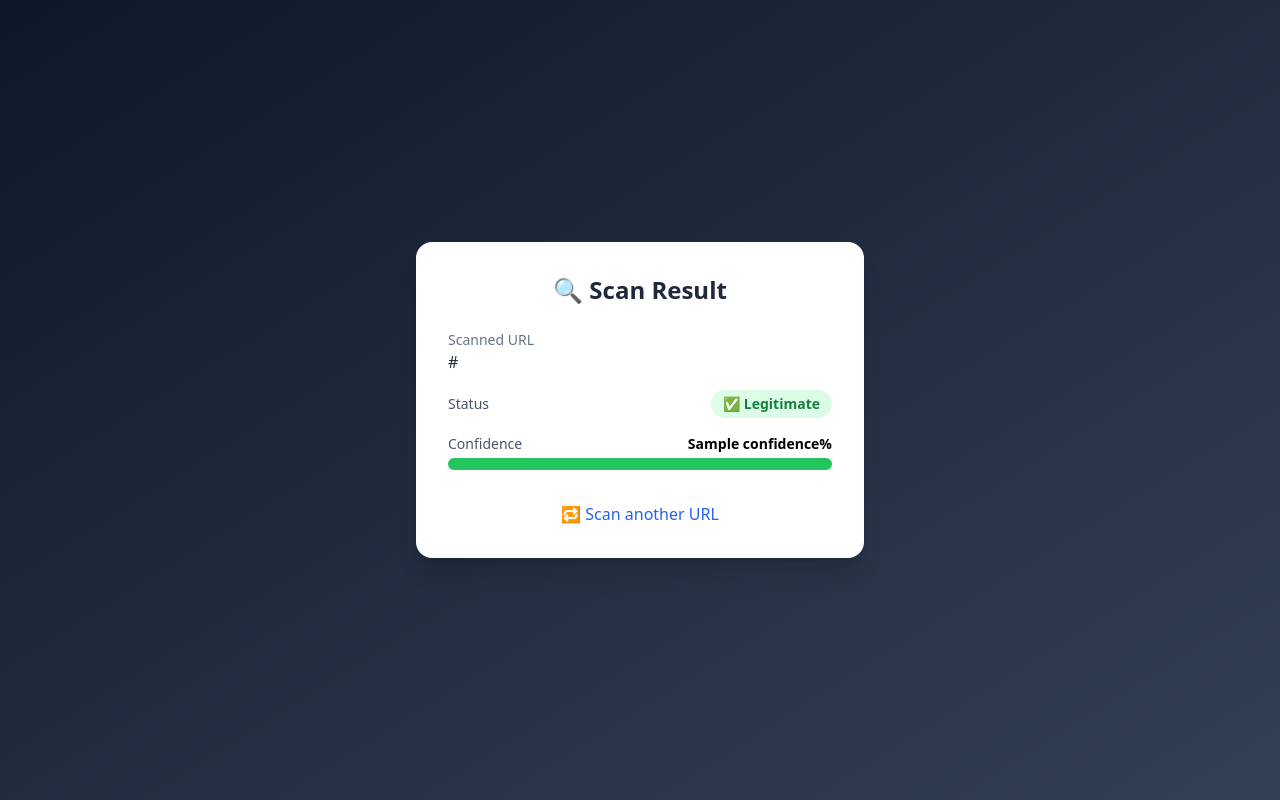
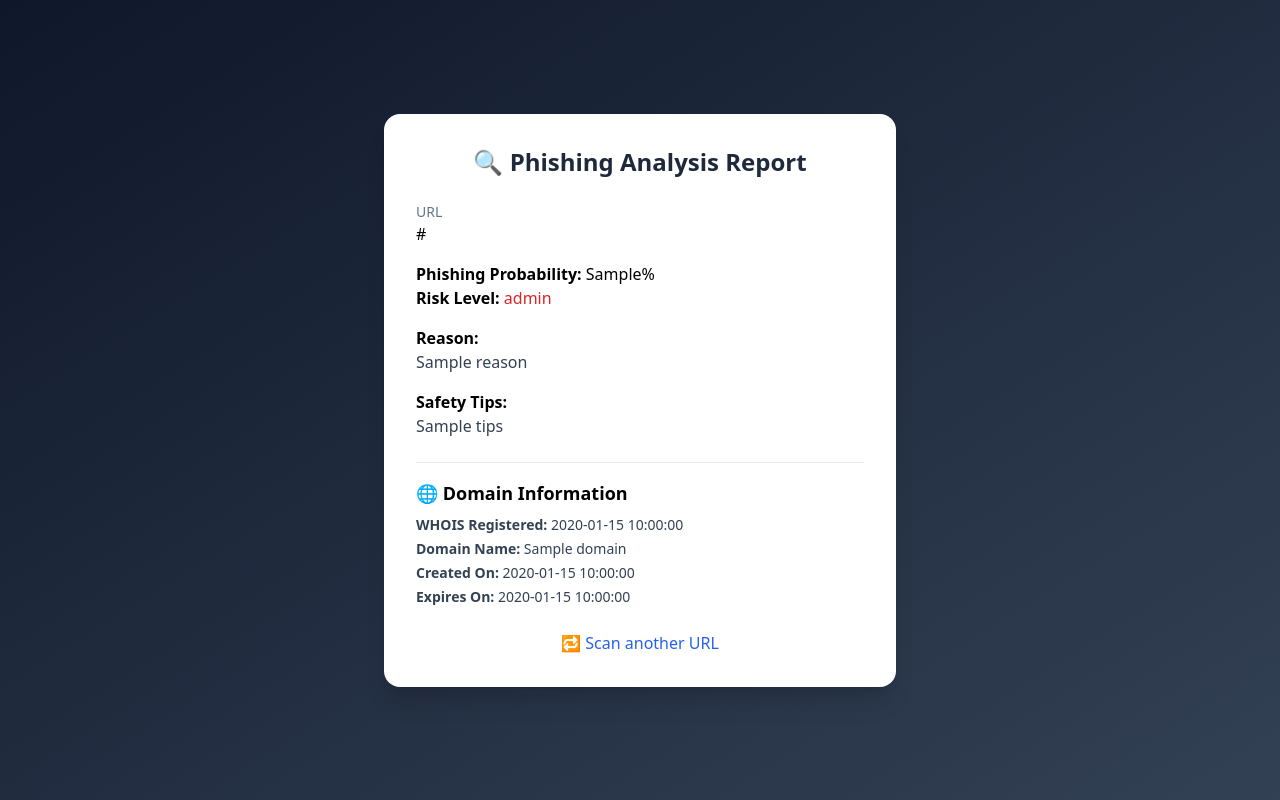
Before and after one commit to AJMAC5600/phishing_detection, a Flask app: template templates/result.html in a window 1280 px wide. Run offline with Flask 3, Linux system fonts and the light colour scheme; the template is opened without the code that fills it: most values are stand-ins (such as "Sample title", 1, 10 or a date in 2020); parts of the project's set-up code (start-up, migrations or seed data) failed here and were passed over; some libraries are stand-ins or nearby versions.

Commit message:
new checking

```diff
--- a/app.py
+++ b/app.py
@@ -14,11 +14,11 @@ def check_url():
     result = predict_url(url)
 
     return render_template(
-        "result.html",
-        url=url,
-        label=result["label"],
-        confidence=result["confidence"]
+    "result.html",
+    url=url,
+    result=result
     )
+
 
 if __name__ == "__main__":
     app.run()
--- a/ml/predict.py
+++ b/ml/predict.py
@@ -1,10 +1,8 @@
 import joblib
 from urllib.parse import urlparse
 
-from ml.feature_extractor import extract_features
+from ml.feature_extractor import extract_features   # ✅ REQUIRED
 from whois_utils.whois_lookup import get_domain_age
-from utils.site_status import check_website_online
-
 
 # =========================
 # Configuration
@@ -30,85 +28,81 @@ TRUSTED_DOMAINS = {
     "amazon.com",
     "amazon.in",
     "linkedin.com",
-    "facebook.com"
+    "facebook.com",
+    "vercel.com"
 }
 
 PHISHING_THRESHOLD = 0.7
 SUSPICIOUS_THRESHOLD = 0.5
 
-
 # =========================
-# Load model once
+# Load model
 # =========================
 
 model = joblib.load("models/xgboost_model.pkl")
-
 
 # =========================
 # Prediction Function
 # =========================
 
 def predict_url(url):
-    site_status = check_website_online(url)
-
-    if not site_status["online"]:
-        return {
-            "label": "Offline / Unreachable",
-            "confidence": 0
-        }
     features = extract_features(url)
 
-    host = urlparse(url).hostname
+    domain = urlparse(url).hostname
 
-    # 🔒 Whitelist trusted domains
-    if host in TRUSTED_DOMAINS:
+    # Trusted domain shortcut
+    if domain in TRUSTED_DOMAINS:
         return {
             "label": "Legitimate",
-            "confidence": 99.0
+            "risk_level": "SAFE",
+            "phishing_probability": 5,
+            "reason": "Known legitimate domain",
+            "tips": "No additional tips.",
+            "whois": {
+                "registered": "Yes",
+                "domain": domain,
+                "created": "Unknown",
+                "expires": "Unknown"
+            }
         }
 
-    # Use ROOT domain for WHOIS
-    domain = ".".join(host.split(".")[-2:])
     whois_data = get_domain_age(domain)
     domain_age = whois_data["domain_age_days"]
 
     whois_missing = 1 if domain_age == -1 else 0
 
-    # Build feature vector
     feature_vector = [features[f] for f in FEATURE_ORDER]
     feature_vector.append(domain_age)
     feature_vector.append(whois_missing)
 
-    # 🔹 Raw ML probability (phishing probability)
-    probability = model.predict_proba([feature_vector])[0][1]
+    probability = model.predict_proba([feature_vector])[0][1] * 100
 
-    # =========================
-    # CONFIDENCE CALIBRATION (KEY PART)
-    # =========================
-    safe_signals = 0
-
-    if features["has_https"] == 1:
-        safe_signals += 1
-    if features["suspicious_words"] == 0:
-        safe_signals += 1
-    if features["has_ip"] == 0:
-        safe_signals += 1
-
-    # If at least 2 strong safety signals → reduce phishing probability
-    if safe_signals >= 2:
-        probability *= 0.6
-
-    # =========================
-    # Risk-based decision
-    # =========================
-    if probability >= PHISHING_THRESHOLD:
+    if probability >= 70:
         label = "Phishing"
-    elif probability >= SUSPICIOUS_THRESHOLD:
+        risk = "DANGEROUS"
+        reason = "URL shows strong phishing patterns"
+        tips = "Do not enter credentials or personal data."
+    elif probability >= 40:
         label = "Suspicious"
+        risk = "SUSPICIOUS"
+        reason = "URL contains suspicious characteristics"
+        tips = "Verify the website before proceeding."
     else:
         label = "Legitimate"
+        risk = "SAFE"
+        reason = "No significant phishing indicators detected"
+        tips = "No additional tips."
 
     return {
         "label": label,
-        "confidence": round(probability * 100, 2)
+        "risk_level": risk,
+        "phishing_probability": round(probability, 2),
+        "reason": reason,
+        "tips": tips,
+        "whois": {
+            "registered": "Yes" if domain_age != -1 else "No",
+            "domain": domain,
+            "created": "Unknown",
+            "expires": "Unknown"
+        }
     }
--- a/templates/result.html
+++ b/templates/result.html
@@ -2,93 +2,60 @@
 <html lang="en">
 <head>
   <meta charset="UTF-8" />
-    <title>Scan Result</title>
+  <title>Phishing Analysis Report</title>
   <script src="https://cdn.tailwindcss.com"></script>
 </head>
 
-  <body
-    class="min-h-screen bg-gradient-to-br from-slate-900 to-slate-700 flex items-center justify-center"
-  >
-    <div class="bg-white rounded-2xl shadow-xl p-8 w-full max-w-md">
-      <h1 class="text-2xl font-bold text-center text-slate-800">
-        🔍 Scan Result
+<body class="min-h-screen bg-gradient-to-br from-slate-900 to-slate-700 flex items-center justify-center">
+
+<div class="bg-white rounded-2xl shadow-xl p-8 w-full max-w-lg">
+  <h1 class="text-2xl font-bold text-center text-slate-800 mb-6">
+    🔍 Phishing Analysis Report
   </h1>
 
-      <div class="mt-6 space-y-4">
   <!-- URL -->
-        <div>
-          <p class="text-sm text-slate-500">Scanned URL</p>
-          <p class="break-all text-slate-800 font-medium">{{ url }}</p>
+  <p class="text-sm text-slate-500">URL</p>
+  <p class="break-all font-medium mb-4">{{ url }}</p>
+
+  <!-- Probability & Risk -->
+  <div class="mb-4">
+    <p><strong>Phishing Probability:</strong> {{ result.phishing_probability }}%</p>
+    <p>
+      <strong>Risk Level:</strong>
+      <span class="{% if result.risk_level == 'SAFE' %}text-green-600{% elif result.risk_level == 'SUSPICIOUS' %}text-yellow-600{% else %}text-red-600{% endif %}">
+        {{ result.risk_level }}
+      </span>
+    </p>
   </div>
 
-        <!-- STATUS -->
-        <div class="flex items-center justify-between">
-          <span class="text-sm font-medium text-slate-600">Status</span>
-
-          {% if label == 'Phishing' %}
-          <span
-            class="px-3 py-1 text-sm font-semibold rounded-full bg-red-100 text-red-700"
-          >
-            🚨 Phishing
-          </span>
-
-          {% elif label == 'Suspicious' %}
-          <span
-            class="px-3 py-1 text-sm font-semibold rounded-full bg-yellow-100 text-yellow-700"
-          >
-            ⚠️ Suspicious
-          </span>
-
-          {% elif label == 'Offline / Unreachable' %}
-          <span
-            class="px-3 py-1 text-sm font-semibold rounded-full bg-gray-200 text-gray-700"
-          >
-            🌐 Offline / Unreachable
-          </span>
-
-          {% elif label == 'Invalid URL' %}
-          <span
-            class="px-3 py-1 text-sm font-semibold rounded-full bg-gray-200 text-gray-700"
-          >
-            ❌ Invalid URL
-          </span>
-
-          {% else %}
-          <span
-            class="px-3 py-1 text-sm font-semibold rounded-full bg-green-100 text-green-700"
-          >
-            ✅ Legitimate
-          </span>
-          {% endif %}
+  <!-- Reason -->
+  <div class="mb-4">
+    <p class="font-semibold">Reason:</p>
+    <p class="text-slate-700">{{ result.reason }}</p>
   </div>
 
-        <!-- CONFIDENCE -->
-        <div>
-          <div class="flex justify-between text-sm mb-1">
-            <span class="text-slate-600">Confidence</span>
-
-            {% if label == 'Invalid URL' or label == 'Offline / Unreachable' %}
-            <span class="font-semibold">N/A</span>
-            {% else %}
-            <span class="font-semibold">{{ confidence }}%</span>
-            {% endif %}
+  <!-- Tips -->
+  <div class="mb-6">
+    <p class="font-semibold">Safety Tips:</p>
+    <p class="text-slate-700">{{ result.tips }}</p>
   </div>
 
-          <div class="w-full bg-slate-200 rounded-full h-3">
-            <div
-              class="h-3 rounded-full {% if label == 'Phishing' %} bg-red-500 {% elif label == 'Suspicious' %} bg-yellow-500 {% elif label == 'Offline / Unreachable' or label == 'Invalid URL' %} bg-gray-400 {% else %} bg-green-500 {% endif %}"
-              style="width: {{ confidence }}%"
-            ></div>
-          </div>
-        </div>
-      </div>
+  <hr class="my-4">
 
-      <a
-        href="/"
-        class="block mt-8 text-center text-blue-600 hover:underline font-medium"
-      >
+  <!-- Domain Info -->
+  <h2 class="text-lg font-semibold mb-2">🌐 Domain Information</h2>
+
+  <ul class="text-sm text-slate-700 space-y-1">
+    <li><strong>WHOIS Registered:</strong> {{ result.whois.registered }}</li>
+    <li><strong>Domain Name:</strong> {{ result.whois.domain }}</li>
+    <li><strong>Created On:</strong> {{ result.whois.created }}</li>
+    <li><strong>Expires On:</strong> {{ result.whois.expires }}</li>
+  </ul>
+
+  <a href="/" class="block mt-6 text-center text-blue-600 hover:underline font-medium">
     🔁 Scan another URL
   </a>
 </div>
+
 </body>
 </html>
```
Lines whose indentation alone changed are shown as unchanged.
